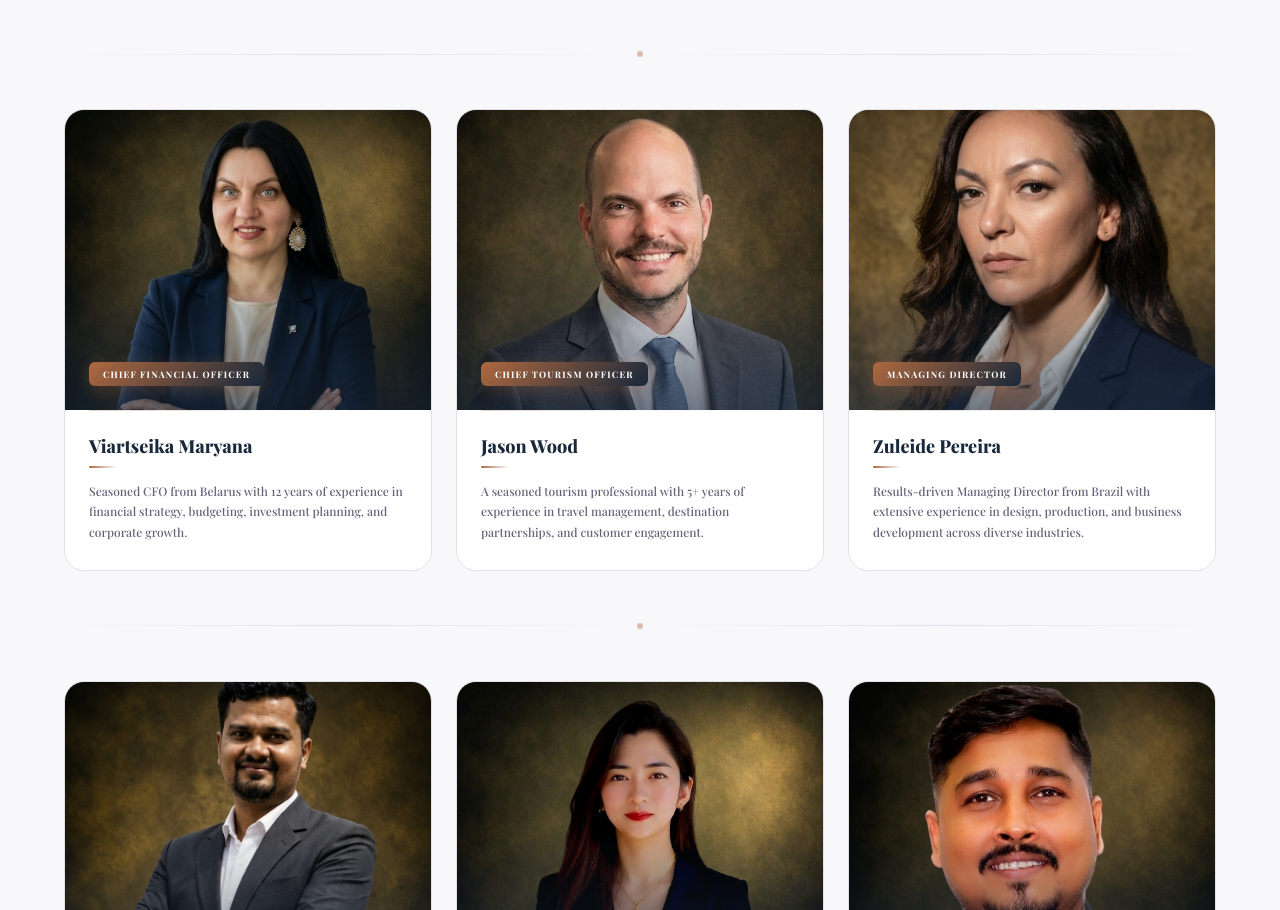
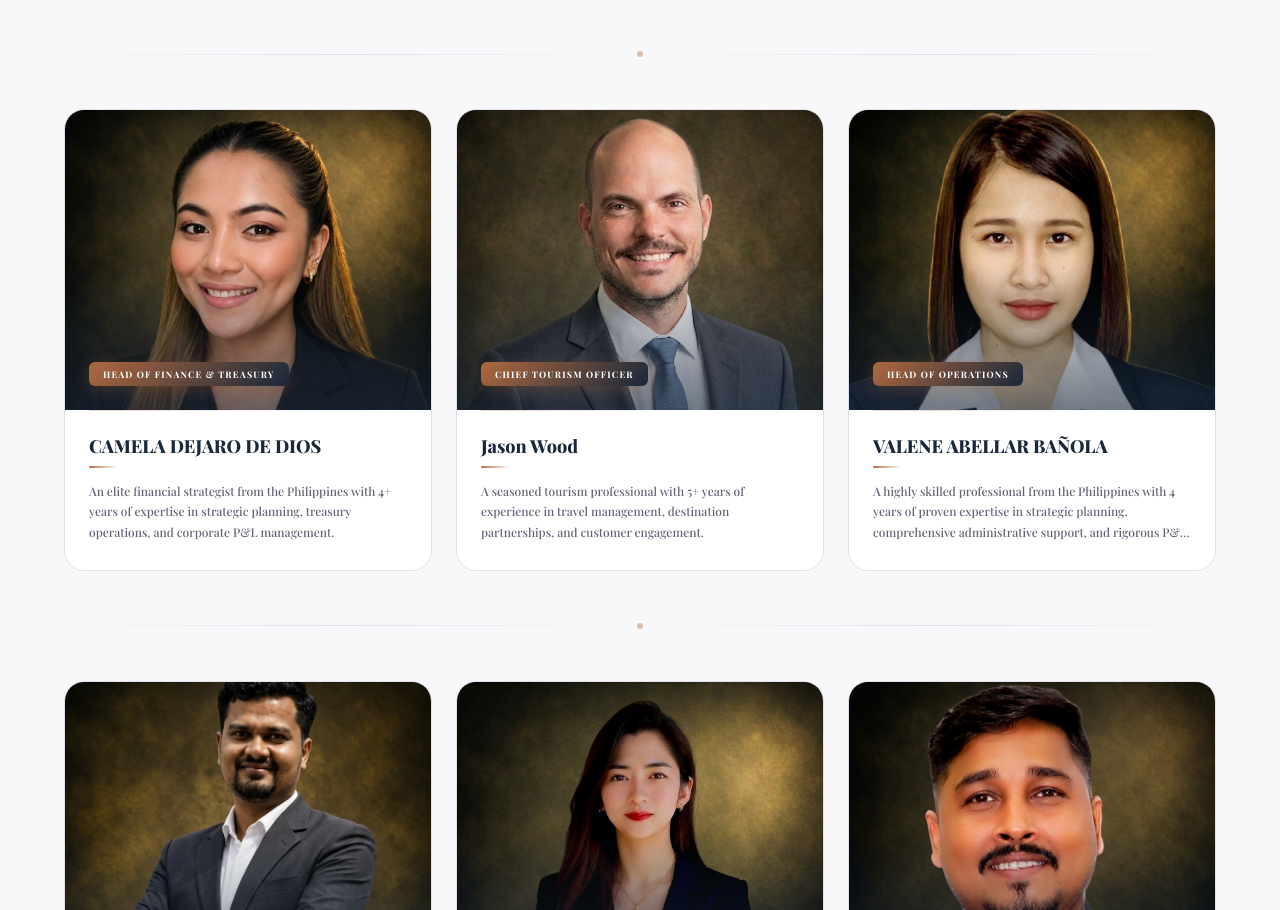
Before and after one commit to graphicsfaisal90-max/venturispartners, a React (Vite) app: page /about in a window 1280 px wide. Shown: the part 7288-8198 px from the top of the page. Built offline with nearby package versions, Linux system fonts and the light colour scheme.

Commit message:
Update About page leadership team: replace Viartseika Maryana with Camela Dejaro De Dios and Zuleide Pereira with Valene Abellar Banola

```diff
--- a/src/pages/About.jsx
+++ b/src/pages/About.jsx
@@ -19,10 +19,10 @@ const leadershipRow1 = [
 
 const leadershipRow2 = [
   {
-    name: 'Viartseika Maryana',
-    role: 'Chief Financial Officer',
-    bio: 'Seasoned CFO from Belarus with 12 years of experience in financial strategy, budgeting, investment planning, and corporate growth.',
-    image: '/Viartseika Maryana.png',
+    name: 'CAMELA DEJARO DE DIOS',
+    role: 'Head of Finance & Treasury',
+    bio: 'An elite financial strategist from the Philippines with 4+ years of expertise in strategic planning, treasury operations, and corporate P&L management.',
+    image: '/456.png',
   },
   {
     name: 'Jason Wood',
@@ -31,10 +31,10 @@ const leadershipRow2 = [
     image: '/4323.png',
   },
   {
-    name: 'Zuleide Pereira',
-    role: 'Managing Director',
-    bio: 'Results-driven Managing Director from Brazil with extensive experience in design, production, and business development across diverse industries.',
-    image: '/Zuleide Pereira.png',
+    name: 'VALENE ABELLAR BAÑOLA',
+    role: 'Head of Operations',
+    bio: 'A highly skilled professional from the Philippines with 4 years of proven expertise in strategic planning, comprehensive administrative support, and rigorous P&L management.',
+    image: '/42.png',
   },
 ]
 
```
Also changed, not shown: public/42.png (added), public/456.png (added).
